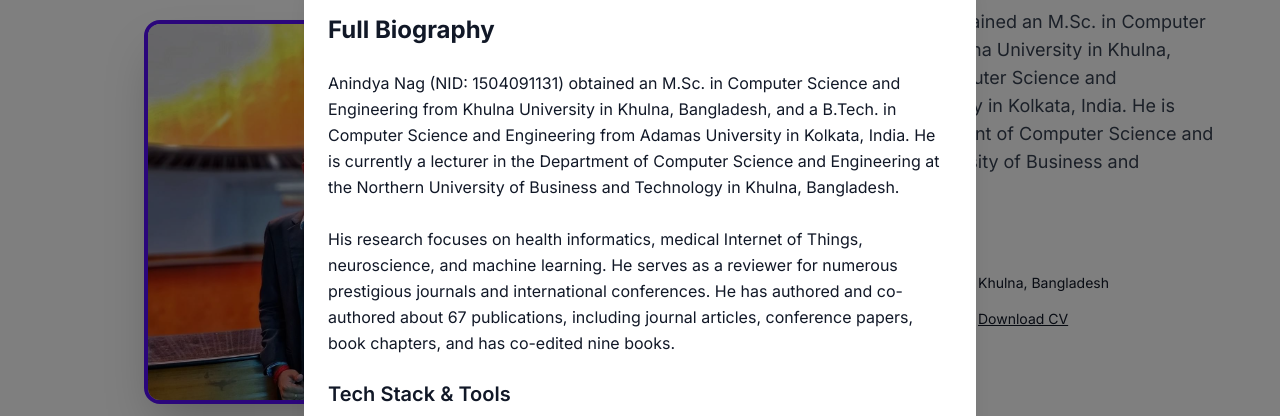
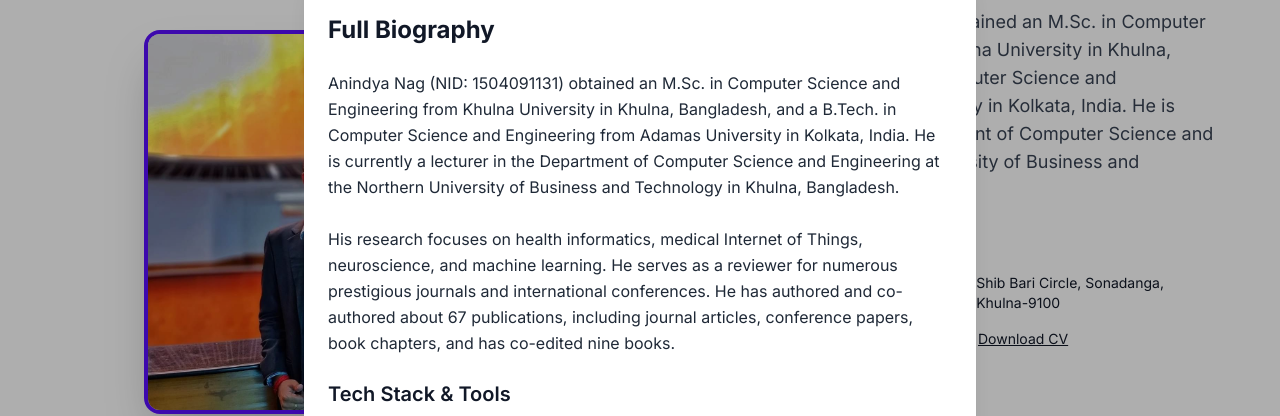
Before and after one commit to shahjalal-mahmud/portfolio-nag-sir, a React (Vite) app: page / in a window 1280 px wide. Both pictures are taken after a click on the button "See More". Shown: the part 727-1143 px from the top of the page. Built offline with nearby package versions, Linux system fonts and the light colour scheme; no server answers.

Commit message:
Modify About section

```diff
--- a/src/components/Hero.jsx
+++ b/src/components/Hero.jsx
@@ -16,7 +16,7 @@ const Hero = () => {
 
   return (
     <section
-      className="bg-white text-black py-12 px-6 md:px-12"
+      className="bg-white text-black py-12 px-6 md:px-12 shadow-sm"
       id="hero"
       style={{ fontFamily: "'Inter', sans-serif" }}
     >
--- a/src/sections/About.jsx
+++ b/src/sections/About.jsx
@@ -32,7 +32,8 @@ const About = () => {
   return (
     <section
       id="about"
-      className="py-24 px-6 bg-base-100 dark:bg-base-200 text-gray-900 dark:text-white relative"
+      className="py-24 px-6 bg-[#f9f9f9] text-gray-900"
+      style={{ fontFamily: "'Inter', sans-serif" }}
     >
       <div className="max-w-6xl mx-auto flex flex-col md:flex-row items-center gap-16">
         {/* Profile Image */}
@@ -52,7 +53,7 @@ const About = () => {
         <div className="w-full md:w-1/2 space-y-6 text-center md:text-left" data-aos="fade-left">
           <h2 className="text-4xl font-extrabold">About Me</h2>
 
-          <p className="text-md sm:text-lg text-gray-700 dark:text-gray-300 leading-relaxed">
+          <p className="text-md sm:text-lg text-gray-700 leading-relaxed">
             {shortBio}
             {!isDesktop && isExpanded && (
               <>
@@ -77,7 +78,7 @@ const About = () => {
             </div>
             <div className="flex items-center gap-3">
               <FaMapMarkerAlt className="text-primary" />
-              <span>Khulna, Bangladesh</span>
+              <span>Shib Bari Circle, Sonadanga, Khulna-9100</span>
             </div>
             <div className="flex items-center gap-3">
               <FaEnvelope className="text-primary" />
@@ -86,7 +87,7 @@ const About = () => {
             <div className="flex items-center gap-3">
               <FaDownload className="text-primary" />
               <a
-                href="/cv/AnindyaNag_CV.pdf"
+                href="/cv/Anindya_Nag_CV.pdf"
                 download="AnindyaNag_CV.pdf"
                 className="underline hover:text-primary transition"
               >
@@ -105,7 +106,7 @@ const About = () => {
                   whileHover={{ scale: 1.08 }}
                   whileTap={{ scale: 0.95 }}
                   transition={{ type: "spring", stiffness: 300, damping: 20 }}
-                  className="bg-gray-200 dark:bg-gray-700 dark:text-white text-sm px-3 py-1 rounded-full shadow-sm cursor-pointer transition-colors duration-300 ease-in-out hover:bg-primary hover:text-white"
+                  className="bg-gray-200 text-sm px-3 py-1 rounded-full shadow-sm cursor-pointer hover:bg-primary hover:text-white transition-colors"
                 >
                   {skill}
                 </motion.span>
@@ -123,12 +124,12 @@ const About = () => {
             animate={{ opacity: 1 }}
             exit={{ opacity: 0 }}
             layoutId="about-popup"
-            className="fixed inset-0 z-50 flex items-center justify-center p-4 bg-black bg-opacity-50"
+            className="fixed inset-0 z-50 flex items-center justify-center p-4 bg-black bg-opacity-30"
             onClick={toggleExpanded}
           >
             <motion.div
               onClick={(e) => e.stopPropagation()}
-              className="bg-white dark:bg-base-100 rounded-2xl p-6 max-w-2xl w-full text-left space-y-6 shadow-xl overflow-auto max-h-[90vh] relative"
+              className="bg-white rounded-2xl p-6 max-w-2xl w-full text-left space-y-6 shadow-xl overflow-auto max-h-[90vh] relative"
             >
               <button
                 onClick={toggleExpanded}
@@ -137,7 +138,7 @@ const About = () => {
                 <IoClose />
               </button>
               <h3 className="text-2xl font-bold">Full Biography</h3>
-              <p className="text-base leading-relaxed dark:text-gray-300">
+              <p className="text-base leading-relaxed text-gray-800">
                 {shortBio}<br /><br />{fullBio}
               </p>
               <div>
@@ -149,7 +150,7 @@ const About = () => {
                       whileHover={{ scale: 1.08 }}
                       whileTap={{ scale: 0.95 }}
                       transition={{ type: "spring", stiffness: 300, damping: 20 }}
-                      className="bg-gray-200 dark:bg-gray-700 dark:text-white text-sm px-3 py-1 rounded-full shadow-sm cursor-pointer transition-colors duration-300 ease-in-out hover:bg-primary hover:text-white"
+                      className="bg-gray-200 text-sm px-3 py-1 rounded-full shadow-sm cursor-pointer hover:bg-primary hover:text-white transition-colors"
                     >
                       {skill}
                     </motion.span>
@@ -160,6 +161,7 @@ const About = () => {
           </motion.div>
         )}
       </AnimatePresence>
+
     </section>
   );
 };
```
